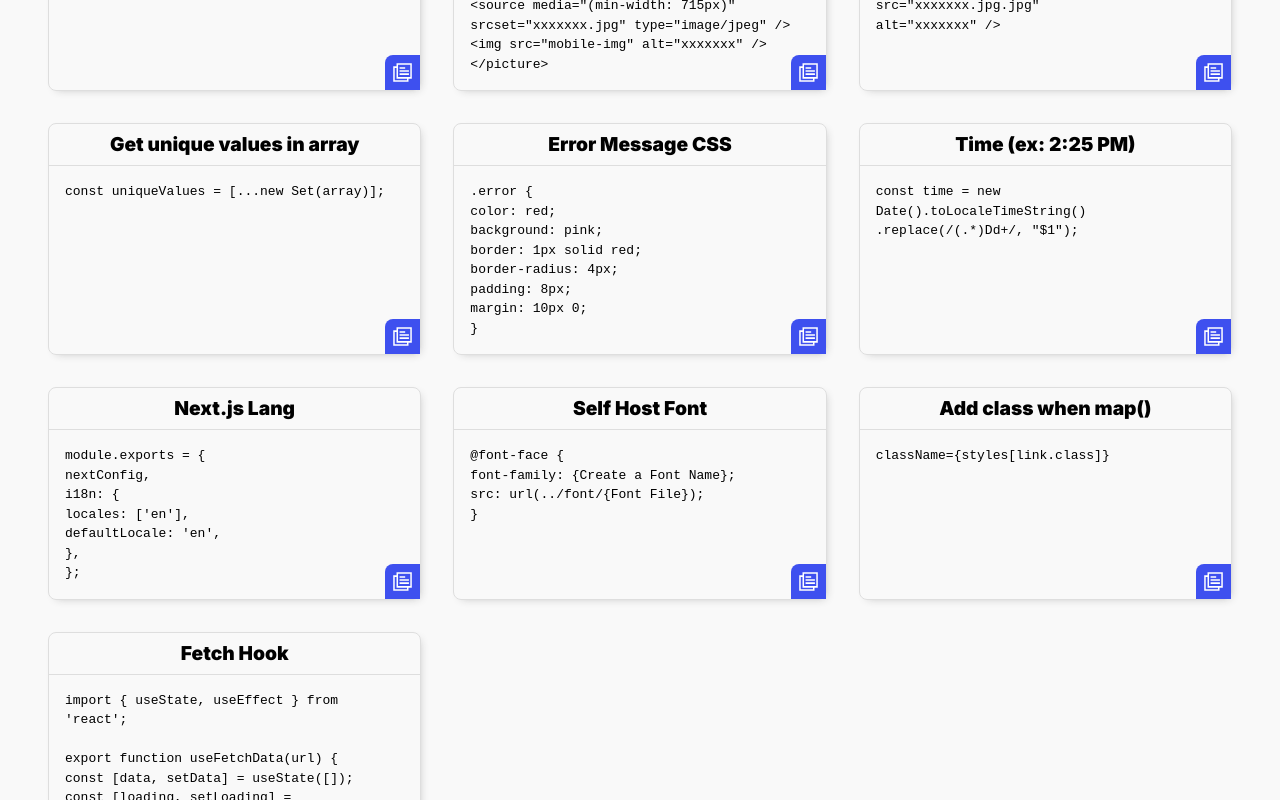
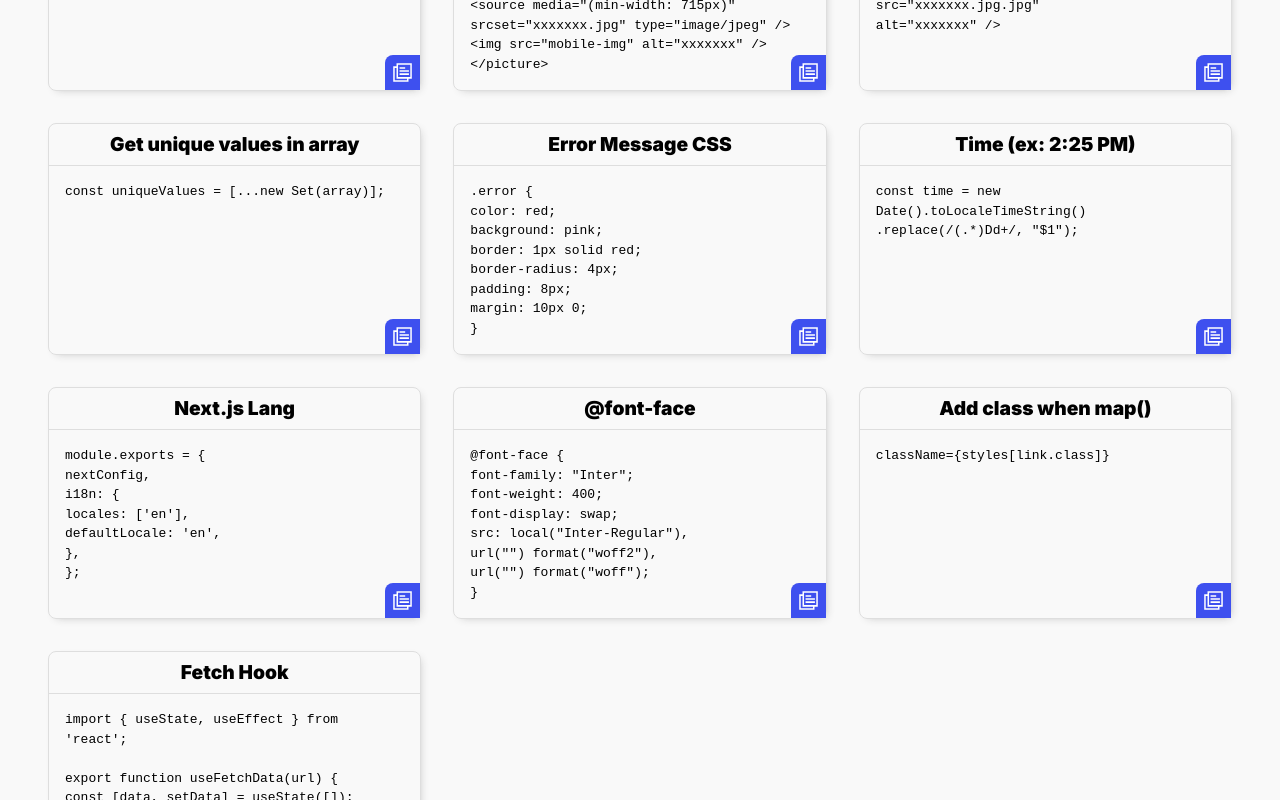
Before and after one commit to brandicameron/resources, a Next.js app: page /copy in a window 1280 px wide. Shown: the part 1394-2194 px from the top of the page. Built offline with nearby package versions, Linux system fonts and the light colour scheme; no server answers.

Commit message:
Fixed bug where new category couldn't be added, added font-face code

```diff
--- a/components/Resources/ResourceCard.js
+++ b/components/Resources/ResourceCard.js
@@ -33,8 +33,9 @@ export default function ResourceCard({ section }) {
   };
 
   const columnStyles = () => {
+    if (section.links) {
       if (section.links.length <= 6) {
-      return 'none';
+        return 1;
       }
 
       if (section.links.length >= 7 && section.links.length <= 17) {
@@ -43,6 +44,7 @@ export default function ResourceCard({ section }) {
 
       if (section.links.length >= 18) {
         return 3;
+      }
     }
   };
 
--- a/data/copyCode.js
+++ b/data/copyCode.js
@@ -62,7 +62,7 @@ export const copyCode = [
     title: 'Safari bottom bar fix',
     code: `.container {
       min-height: 100vh;
-      max-height: -webkit-fill-available;
+      min-height: -webkit-fill-available;
     }`,
   },
   {
@@ -86,7 +86,7 @@ export const copyCode = [
     code: `box-shadow: 2.5rem 3.75rem 3rem -3rem rgba(0 0 0 / 30%);`,
   },
   {
-    title: 'Background Gradient',
+    title: 'Linear Gradient',
     code: `background: linear-gradient(to right, #fc0e1b, #cd27fb);`,
   },
   {
@@ -152,11 +152,15 @@ export const copyCode = [
       };`,
   },
   {
-    title: 'Self Host Font',
+    title: '@font-face',
     code: `@font-face {
-      font-family: {Create a Font Name};
-      src: url(../font/{Font File});
-    }`,
+  font-family: "Inter";
+  font-weight: 400;
+  font-display: swap;
+  src: local("Inter-Regular"),
+    url("") format("woff2"),
+    url("") format("woff");
+}`,
   },
   {
     title: 'Add class when map()',
```
Lines whose indentation alone changed are shown as unchanged.
